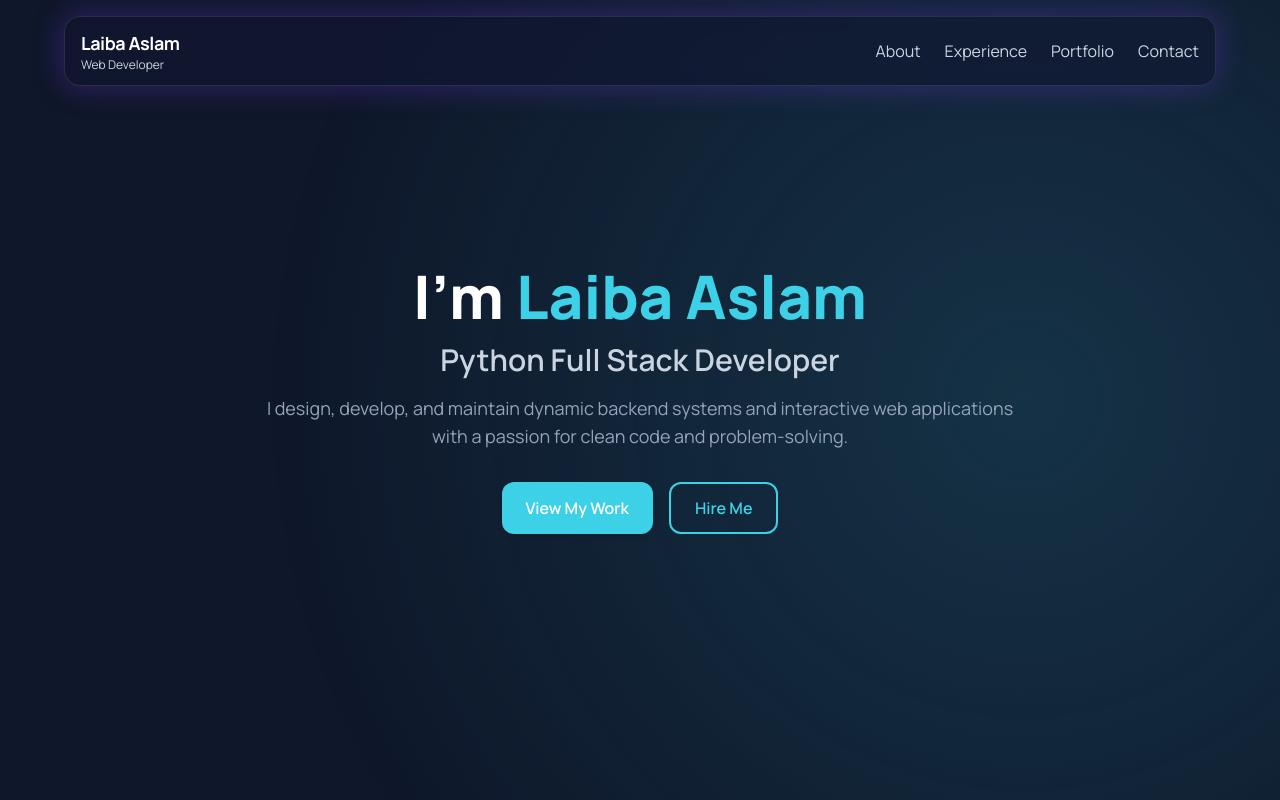
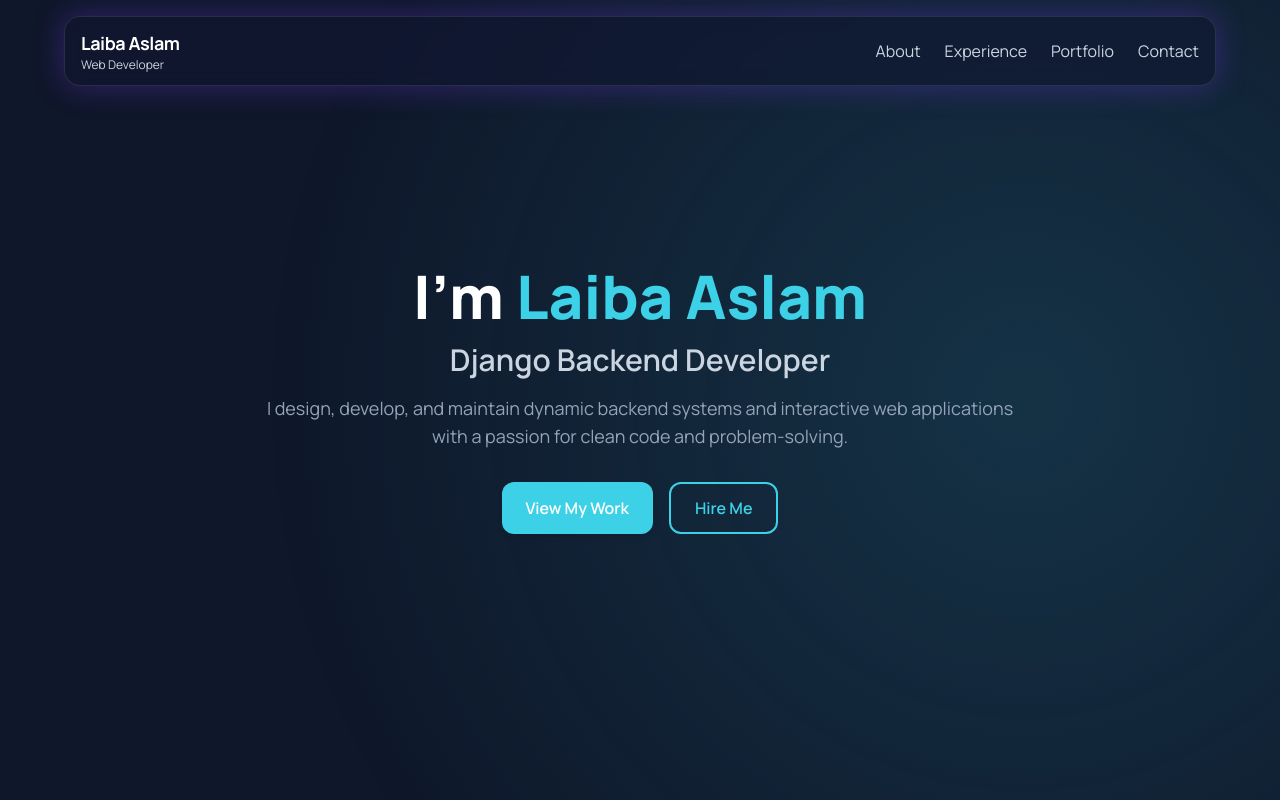
Before and after one commit to Laiba586/My_portfolio, a React (Vite) app: page / in a window 1280 px wide. Shown: the top 800 px of the page. Built offline with nearby package versions, Linux system fonts and the light colour scheme.

Commit message:
update title

```diff
--- a/src/components/Hero.jsx
+++ b/src/components/Hero.jsx
@@ -24,7 +24,7 @@ export default function Hero() {
         </h1>
 
         <h2 className="text-2xl md:text-3xl font-semibold text-slate-300 mb-4">
-          Python Full Stack Developer
+          Django Backend Developer
         </h2>
 
         <p className="text-slate-400 text-lg mb-8">
```
